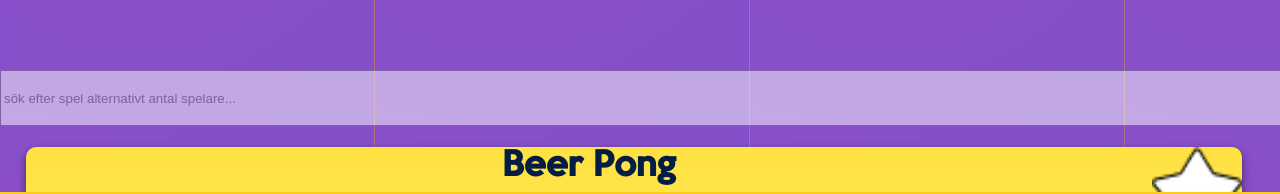
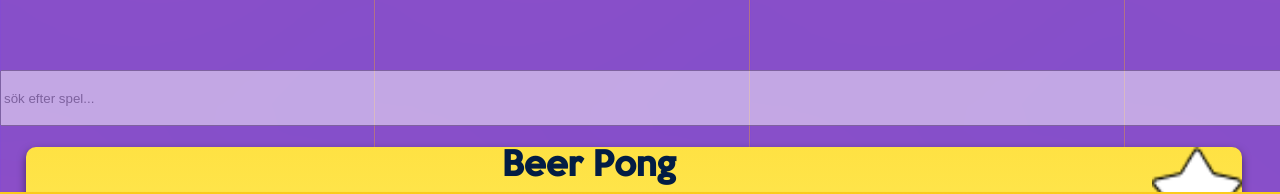
Before and after one commit to VibeValley/PartyPP, a React (Create React App) app: page /Sok in a window 1280 px wide. Shown: the part 314-508 px from the top of the page. Built offline with nearby package versions, Linux system fonts and the light colour scheme.

Commit message:
Update sok.js

```diff
--- a/src/sok.js
+++ b/src/sok.js
@@ -33,7 +33,7 @@ function AllaSpel() {
 
       <form>
         <label>
-          <input placeholder = "sök efter spel alternativt antal spelare..."className= "isaksearch"type="text" name="name" value = {query} onChange={handleOnSearch} />
+          <input placeholder = "sök efter spel..."className= "isaksearch"type="text" name="name" value = {query} onChange={handleOnSearch} />
        </label>
       </form>
 
```
